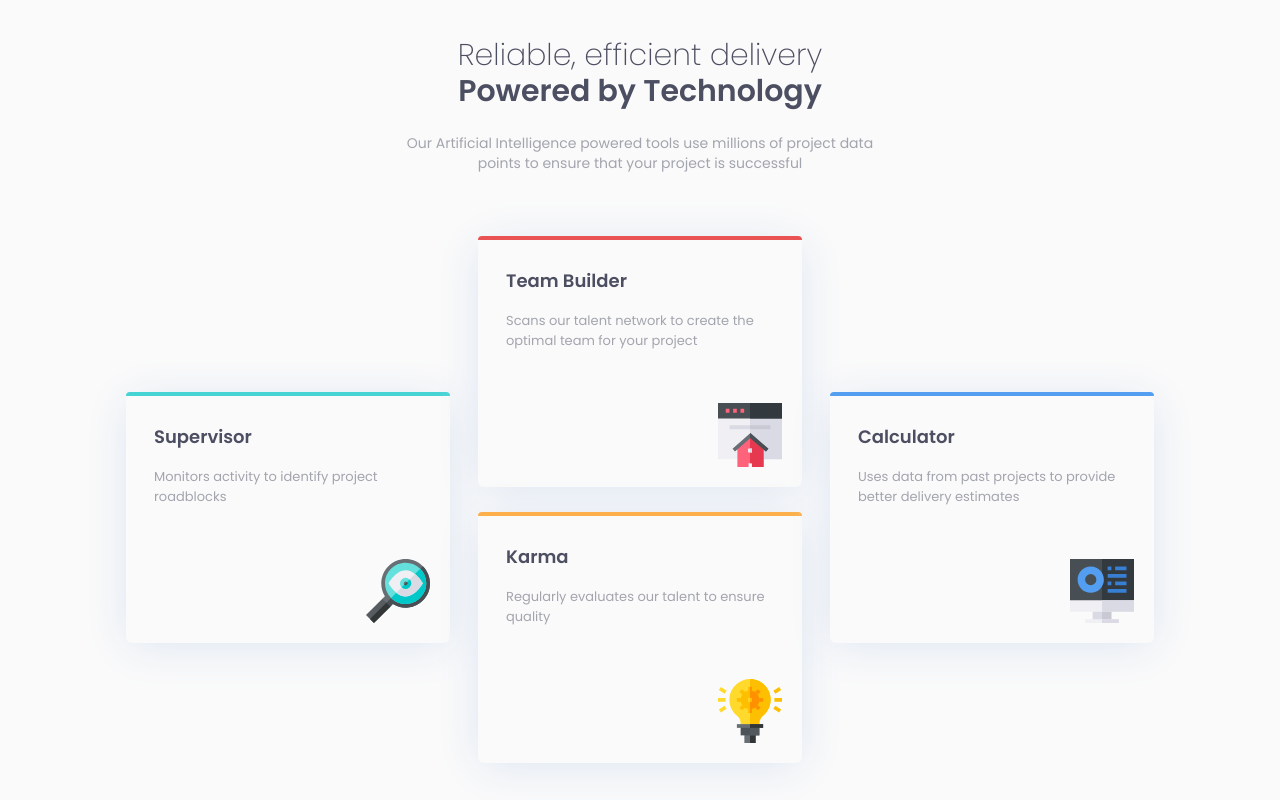
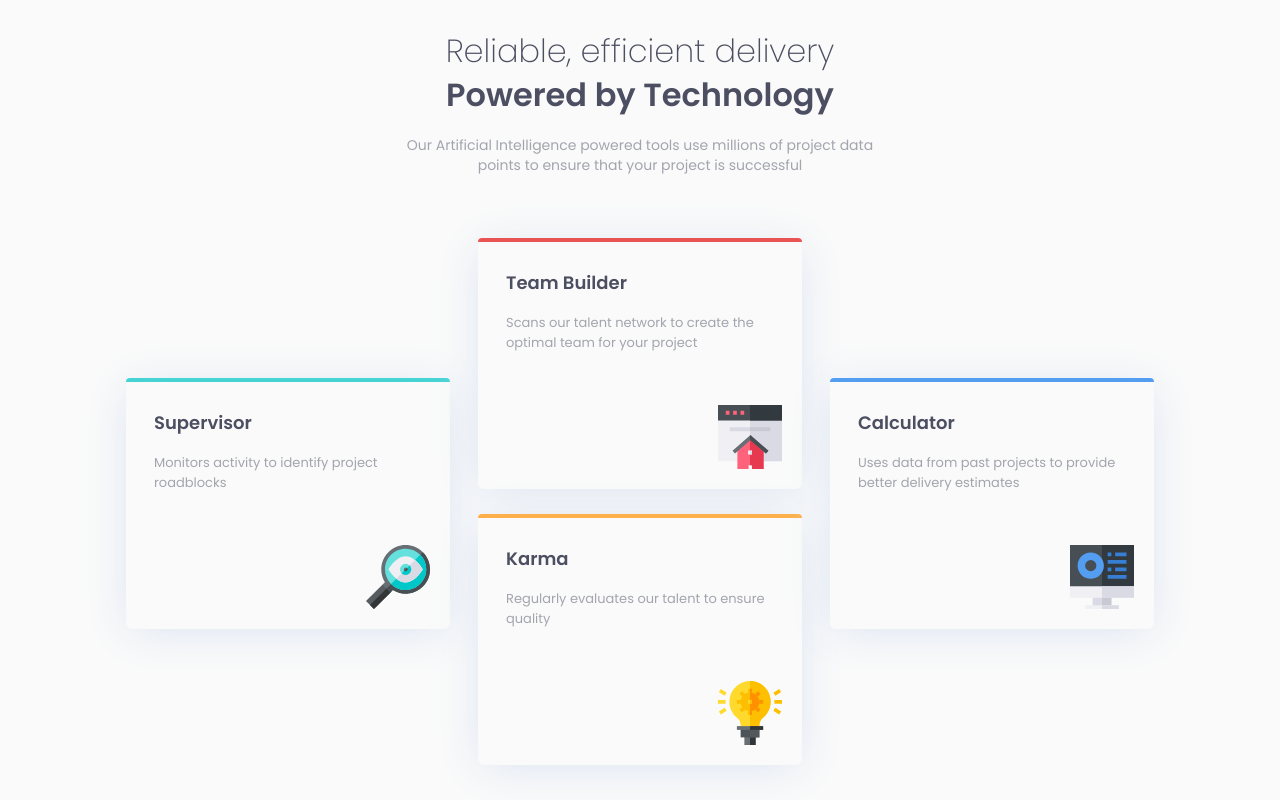
Before and after one commit to d-donne/four-card-feature-section, a website: page index.html in a window 1280 px wide. Drawn offline with Linux system fonts and the light colour scheme.

Commit message:
adjusted layout fr desktop

```diff
--- a/index.html
+++ b/index.html
@@ -27,7 +27,7 @@
 
   <div role="doc-introduction" class="flex flex-col gap-[4.125rem] w-full my-16 md:my-0 px-12 md:px-0"> <!-- main container-->
     <div class="mx-auto text-center"> <!-- INTRO-->
-      <h1 class="font-extralight">Reliable, efficient delivery</h1>
+      <h1 class="font-extralight mb-3">Reliable, efficient delivery</h1>
       <h1 class="mb-[1.5rem] font-semibold">Powered by Technology</h1>
       <p class="text-sm md:px-0 max-w-[60ch] md:max-w-[54ch]  md:w-auto">
         Our Artificial Intelligence powered tools use millions of project data points to ensure that your project is
@@ -36,7 +36,7 @@
     </div>
 
     <main class="grid gap-7 mx-auto md:grid-cols-2 lg:grid-cols-3"> <!-- SERVICES GRID CONTAINER -->
-      <div class="card bg-red-700 before:bg-cyan lg:row-start-2 lg:mt-[-7.5rem]"> <!-- supervisor -->
+      <div class="card bg-red-700 before:bg-cyan lg:row-start-2 lg:mt-[-8.5rem]"> <!-- supervisor -->
         <h2>Supervisor</h2>
         <p class="card-text">Monitors activity to identify project roadblocks</p>
         <img src="assets/images/icon-supervisor.svg" alt="looking glass" class="card-img">
@@ -54,7 +54,7 @@
         <img src="assets/images/icon-karma.svg" alt="light bulb" class="card-img">
       </div>
 
-      <div class="card before:bg-blue row-start-2 lg:mt-[-7.5rem]"> <!-- calculator -->
+      <div class="card before:bg-blue row-start-2 lg:mt-[-8.5rem]"> <!-- calculator -->
         <h2>Calculator</h2>
         <p class="card-text">Uses data from past projects to provide better delivery estimates</p>
         <img src="assets/images/icon-calculator.svg" alt="monitor" class="card-img">
--- a/src/input.css
+++ b/src/input.css
@@ -4,7 +4,7 @@
 
 @layer base {
   h1 {
-    @apply text-font-accent text-xl  md:text-2xl lg:text-3xl;
+    @apply text-font-accent text-xl  md:text-2xl lg:text-[2rem] leading-8;
   }
 
 
```
Also changed, not shown: assets/css/output.css.
